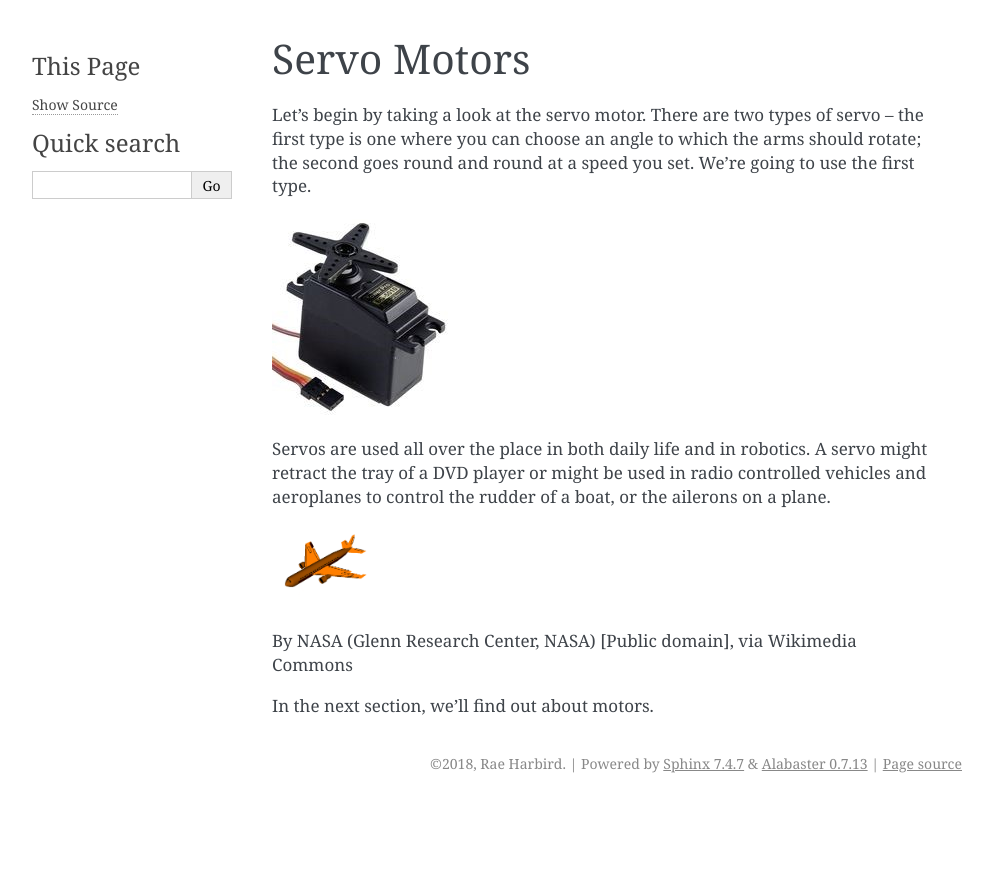
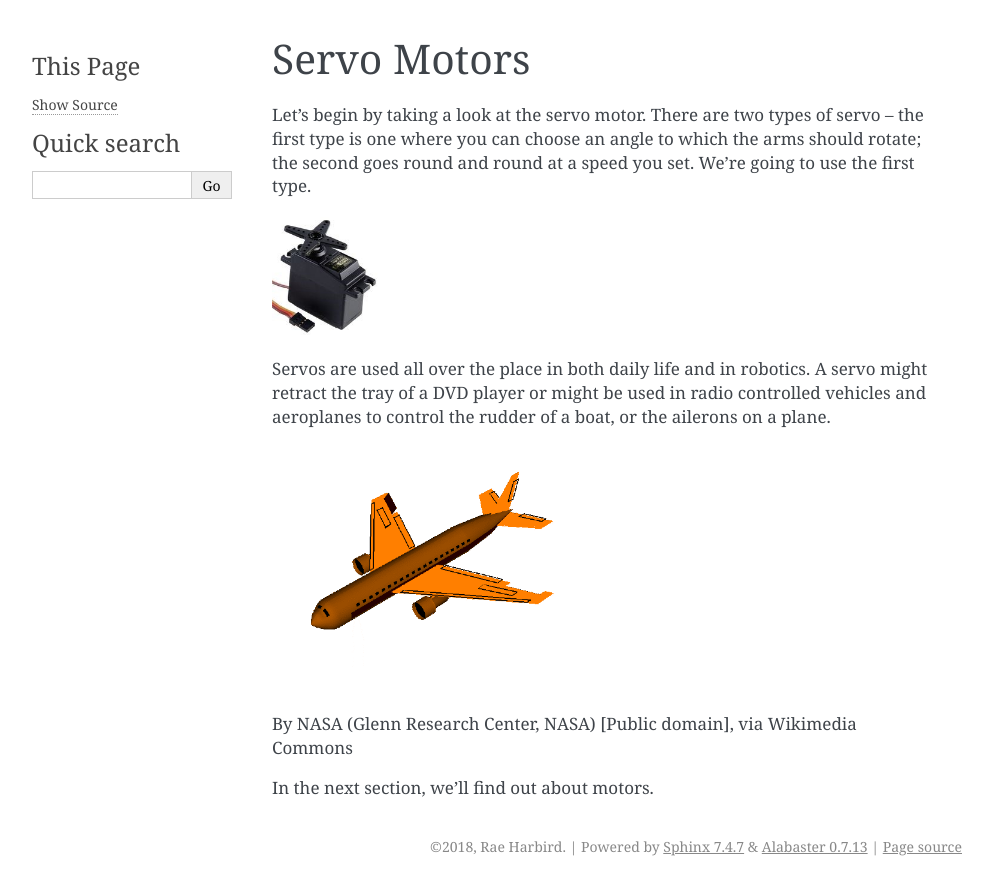
Before and after one commit to rharbird/ucl-microbit-robotics-readthedocs, a Sphinx documentation site: the page built from source/motors.rst, in a window 1280 px wide. Shown: the top 895 px of the page, without its empty margins (148-1141 px from the left). Built offline with Sphinx 7.4.7, drawn with Linux system fonts in a browser that asks for light colours; pages that are not in the unit, such as notebooks, are missing from menus.

Commit message:
Change scale of pictures

```diff
--- a/source/motors.rst
+++ b/source/motors.rst
@@ -7,7 +7,7 @@ rotate; the second goes round and round at a speed you set. We’re going to use
 the first type.
 
 .. image:: pictures/futabaS3003.jpg
-
+  :scale: 60 %
 
 Servos are used all over the place in both daily life and in robotics. A servo
 might retract the tray of a DVD player or might be used in radio controlled
@@ -15,7 +15,7 @@ vehicles and aeroplanes to control the rudder of a boat, or the ailerons on a
 plane.
 
 .. image:: pictures/Aileron_roll.gif
-  :scale: 20 %
+  :scale: 60 %
 
 By NASA (Glenn Research Center, NASA) [Public domain], via Wikimedia Commons
 
```
